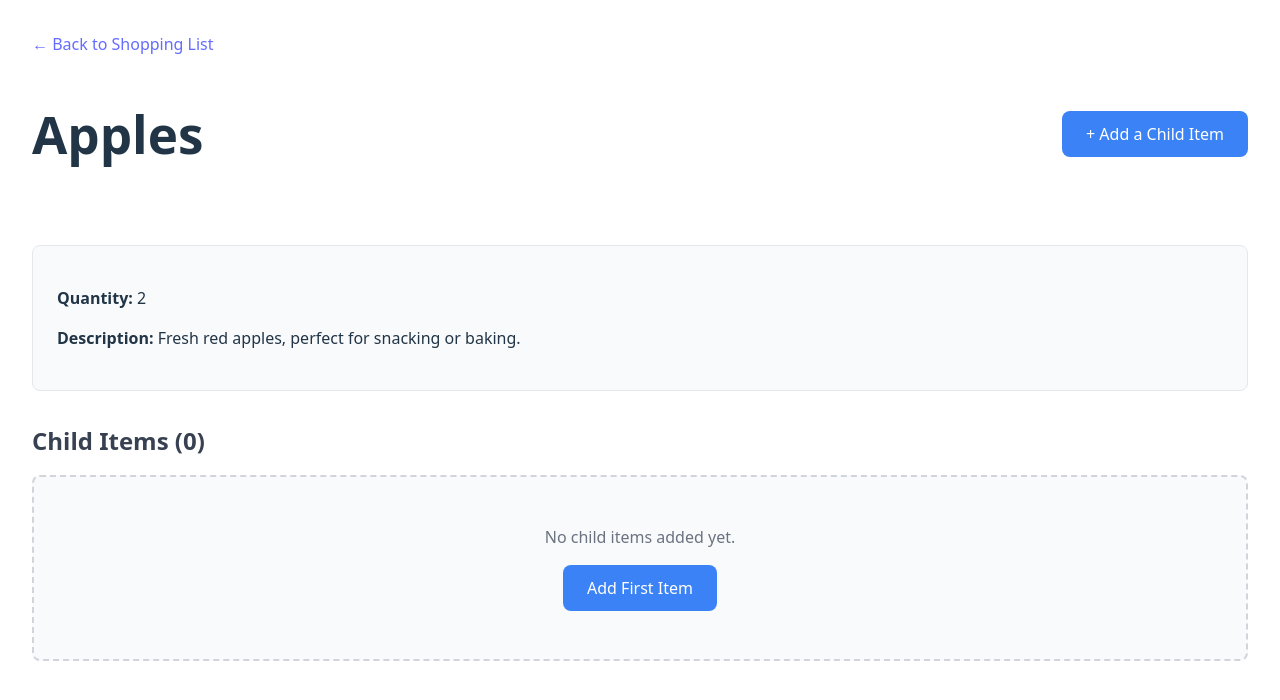
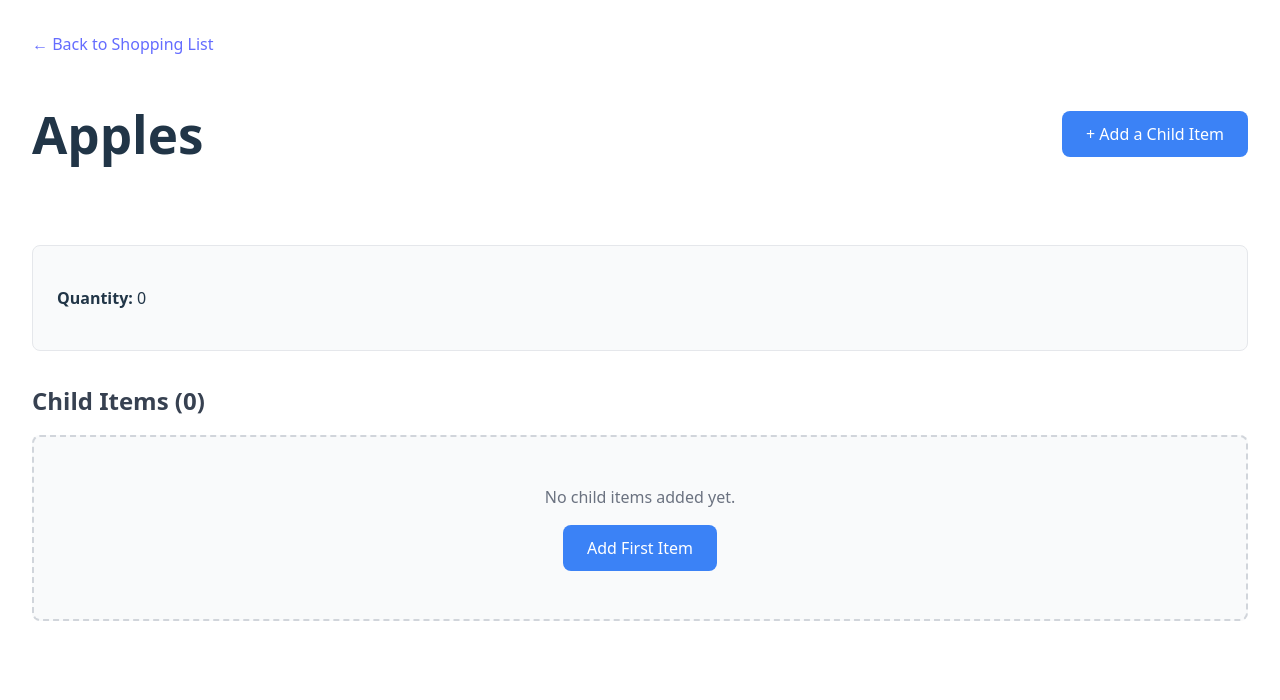
Before and after one commit to smsnaher/react-shopping-list, a React (Vite) app: page /item/apples in a window 1280 px wide. Shown: the top 700 px of the page. Built offline with nearby package versions, Linux system fonts and the light colour scheme.

Commit message:
Adding items are done

```diff
--- a/src/components/modal/ChildItemModal.tsx
+++ b/src/components/modal/ChildItemModal.tsx
@@ -35,7 +35,7 @@ const ChildItemModal = ({ isOpen, onClose, onSubmit, title }: ChildItemModalProp
 
   // Log the modal state and title for debugging
   useEffect(() => {
-    console.log(`Modal isOpen: ${isOpen}, title: ${title}`);
+    // console.log(`Modal isOpen: ${isOpen}, title: ${title}`);
 
   }, [])
 
--- a/src/pages/ItemDetail.tsx
+++ b/src/pages/ItemDetail.tsx
@@ -11,6 +11,13 @@ import {
 } from '../data/items'
 import ChildItemModal from '../components/modal/ChildItemModal'
 
+// Extend the Window interface to include 'newItem'
+declare global {
+    interface Window {
+        newItem?: string;
+    }
+}
+
 function ItemDetail() {
     const { itemId } = useParams<{ itemId: string }>()
     const [item, setItem] = useState<Item | undefined>(undefined)
@@ -22,14 +29,15 @@ function ItemDetail() {
             const items = loadItemsFromStorage()
             const foundItem = getItemByIdFromList(itemId, items)
             setItem(foundItem)
+            window.newItem = foundItem ? JSON.stringify(foundItem) : undefined;
         }
         setLoading(false)
     }
 
     useEffect(() => {
+        loadItem()
+        // item to window so that I can get it from browser
         console.log(itemId);
-
-        loadItem()
     }, [itemId])
 
     if (loading) {
@@ -101,10 +109,7 @@ function ItemDetail() {
             </div>
 
             <div className="item-details">
-                <p><strong>Quantity:</strong> {item.quantity}</p>
-                {item.description && (
-                    <p><strong>Description:</strong> {item.description}</p>
-                )}
+                <p><strong>Quantity:</strong> {item.childItems?.length}</p>
 
                 {item.childItems && item.childItems.length > 0 && (
                     <div className="total-section">
```
Lines whose indentation alone changed are shown as unchanged.
